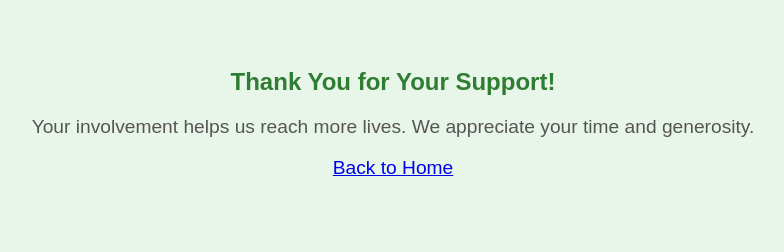
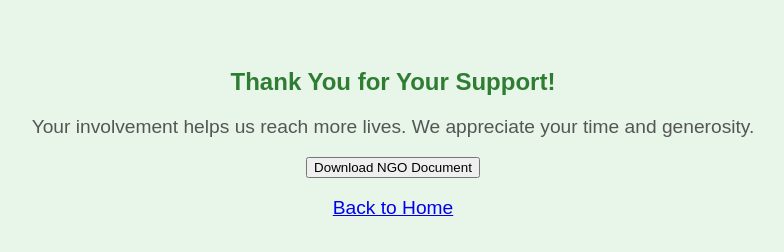
Before and after one commit to KempuPrakash/NGO-Donation, a plain HTML site: page thankyou.html in a window 1280 px wide. Shown: the whole page, without its empty margins (247-1031 px from the left). Drawn offline with Linux system fonts and the light colour scheme.

Commit message:
Update thankyou.html

```diff
--- a/thankyou.html
+++ b/thankyou.html
@@ -26,6 +26,7 @@
 
   <h2>Thank You for Your Support!</h2>
   <p>Your involvement helps us reach more lives. We appreciate your time and generosity.</p>
+  <button id="download" href="index.html">Download NGO Document</button>
   <p><a href="index.html" id="back-to-home">Back to Home</a></p>
 </body>
 </html>
```
